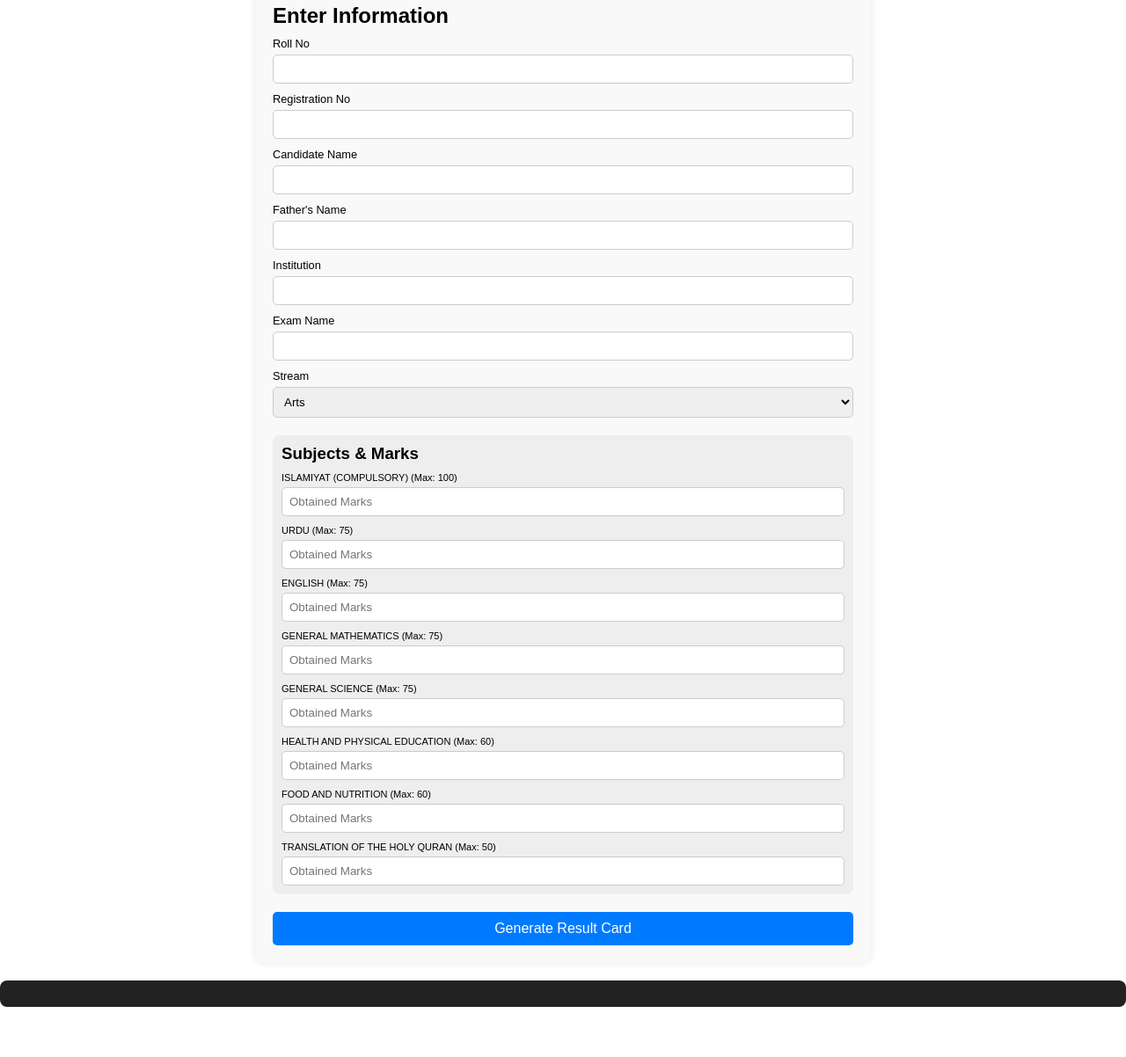
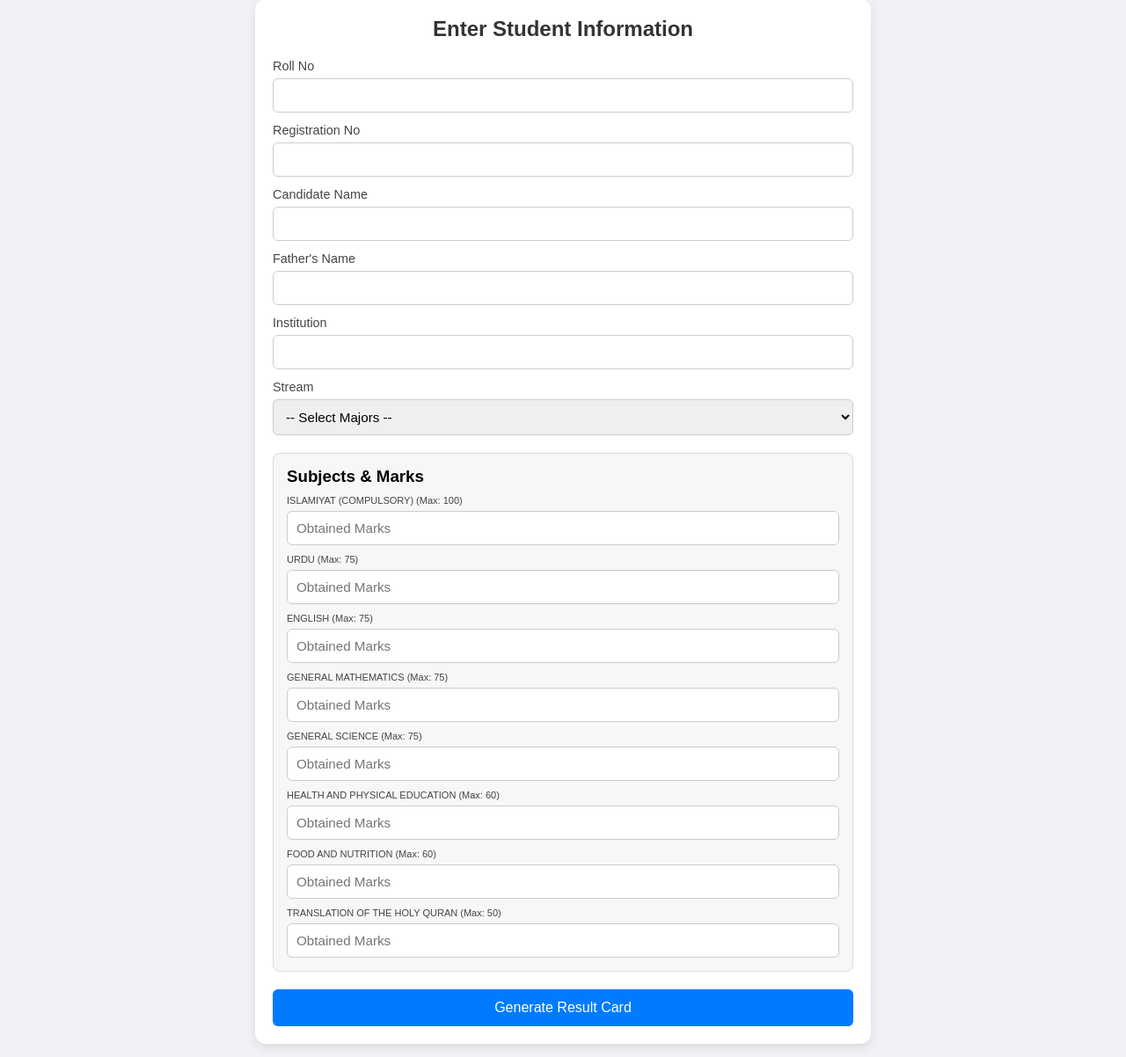
Before and after one commit to awais-2005/fakeResultCard, a plain HTML site: page index.html in a window 1280 px wide. Shown: the part 16-1218 px from the top of the page at 88% size. Before the commit the page ends 1161 px from the top, so only its background shows below. Drawn offline with Linux system fonts and the light colour scheme.

Commit message:
more fix like UI marks added Bio

```diff
--- a/index.html
+++ b/index.html
@@ -1,55 +1,135 @@
 <!DOCTYPE html>
 <html lang="en">
 <head>
-  <meta charset="UTF-8">
+  <meta name="viewport" content="width=device-width, initial-scale=1.0">
   <title>Student Result Input</title>
   <style>
-    *{ box-sizing: border-box; padding: 0; margin: 0;}
-    body { font-family: Arial, sans-serif; width: 100%;}
-    form { max-width: 700px; margin: auto; background: #f9f9f9; padding: 20px; border-radius: 10px; box-shadow: 0px 0px 10px rgba(0,0,0,0.1);}
-    label { display: block; margin-top: 10px; font-size: 0.8rem;}
-    input, select { width: 100%; padding: 8px; margin-top: 5px; border: 1px solid #ccc; border-radius: 5px; }
-    .subject-inputs { margin-top: 20px; padding: 10px; background: #eee; border-radius: 8px; }
-    button { margin-top: 20px; padding: 10px; width: 100%; background: #007bff; color: white; border: none; border-radius: 5px; font-size: 16px; cursor: pointer; }
-    button:hover { background: #0056b3; }
-    pre { background: #222; color: #0f0; padding: 15px; border-radius: 8px; margin-top: 20px; white-space: pre-wrap;}
+    * {
+  box-sizing: border-box;
+  padding: 0;
+  margin: 0;
+}
+
+body {
+  font-family: Arial, sans-serif;
+  width: 100%;
+  background: #f0f2f5;
+  min-height: 100vh;
+  padding: 15px;
+  display: flex;
+  justify-content: center;
+}
+
+form {
+  width: 100%;
+  max-width: 700px;
+  background: #fff;
+  padding: 20px;
+  border-radius: 12px;
+  box-shadow: 0 4px 12px rgba(0,0,0,0.1);
+}
+
+h2 {
+  text-align: center;
+  margin-bottom: 20px;
+  color: #333;
+}
+
+label {
+  display: block;
+  margin-top: 12px;
+  font-size: 0.9rem;
+  color: #444;
+}
+
+input, select {
+  width: 100%;
+  padding: 10px;
+  margin-top: 6px;
+  border: 1px solid #ccc;
+  border-radius: 6px;
+  font-size: 0.95rem;
+  transition: border 0.2s ease;
+}
+
+input:focus, select:focus {
+  border-color: #007bff;
+  outline: none;
+}
+
+.subject-inputs {
+  margin-top: 20px;
+  padding: 15px;
+  background: #f7f7f7;
+  border-radius: 8px;
+  border: 1px solid #ddd;
+}
+
+button {
+  margin-top: 20px;
+  padding: 12px;
+  width: 100%;
+  background: #007bff;
+  color: white;
+  border: none;
+  border-radius: 6px;
+  font-size: 1rem;
+  cursor: pointer;
+  transition: background 0.3s ease;
+}
+
+button:hover {
+  background: #0056b3;
+}
+
+/* 📱 Mobile Optimization */
+@media (max-width: 600px) {
+  body {
+    padding: 10px;
+  }
+  h2 {
+    font-size: 1.1rem;
+  }
+  input, select, button {
+    font-size: 0.9rem;
+    padding: 8px;
+  }
+}
+
   </style>
 </head>
 <body>
 
   <form id="studentForm">
-    <h2>Enter Information</h2>
+    <h2>Enter Student Information</h2>
 
-    <label>Roll No</label>
-    <input type="text" name="rollNo" required>
+    <label for="rollNo">Roll No</label>
+    <input type="text" id="rollNo" name="rollNo" required>
 
-    <label>Registration No</label>
-    <input type="text" name="registrationNo" required>
+    <label for="registrationNo">Registration No</label>
+    <input type="text" id="registrationNo" name="registrationNo" required>
 
-    <label>Candidate Name</label>
-    <input type="text" name="name" required>
+    <label for="name">Candidate Name</label>
+    <input type="text" id="name" name="name" required>
 
-    <label>Father's Name</label>
-    <input type="text" name="fatherName" required>
+    <label for="fatherName">Father's Name</label>
+    <input type="text" id="fatherName" name="fatherName" required>
 
-    <label>Institution</label>
-    <input type="text" name="institution" required>
+    <label for="institution">Institution</label>
+    <input type="text" id="institution" name="institution" required>
 
-    <label>Exam Name</label>
-    <input type="text" name="examName" required>
-
-    <label>Stream</label>
+    <label for="streamSelect">Stream</label>
     <select id="streamSelect" name="stream" required>
+      <option value="">-- Select Majors --</option>
       <option value="arts">Arts</option>
-      <option value="science">Science</option>
+      <option value="computer">Computer Science</option>
+      <option value="biology">Biology</option>
     </select>
 
     <div class="subject-inputs" id="subjectsContainer"></div>
 
     <button type="submit">Generate Result Card</button>
   </form>
-
-  <pre id="output"></pre>
   <script src="logic.js"></script>
 </body>
 </html>
--- a/logic.js
+++ b/logic.js
@@ -11,7 +11,7 @@ const subjectList = {
         { name: "FOOD AND NUTRITION", max: 60 },
         { name: "TRANSLATION OF THE HOLY QURAN", max: 50 }
     ],
-    science: [
+    computer: [
         { name: "ISLAMIYAT (COMPULSORY)", max: 100 },
         { name: "URDU", max: 75 },
         { name: "ENGLISH", max: 75 },
@@ -20,6 +20,17 @@ const subjectList = {
         { name: "CHEMISTRY", max: 60 },
         { name: "-", max: 0 },
         { name: "COMPUTER SCIENCE", max: 50 },
+        { name: "TRANSLATION OF THE HOLY QURAN", max: 50 }
+    ],
+    biology: [
+        { name: "ISLAMIYAT (COMPULSORY)", max: 100 },
+        { name: "URDU", max: 75 },
+        { name: "ENGLISH", max: 75 },
+        { name: "MATHEMATICS", max: 75 },
+        { name: "PHYSICS", max: 60 },
+        { name: "CHEMISTRY", max: 60 },
+        { name: "-", max: 0 },
+        { name: "BIOLOGY", max: 60 },
         { name: "TRANSLATION OF THE HOLY QURAN", max: 50 }
     ]
 };
@@ -31,7 +42,7 @@ let student = {
     name: "",
     fatherName: "",
     institution: "",
-    examName: "",
+    examName: "MATRIC 9TH CLASS FIRST ANNUAL EXAMINATION 2025",
     subjects: []
 };
 
--- a/stylesheet.css
+++ b/stylesheet.css
@@ -1,74 +1,11 @@
-.bg_main
-{
-    background-image:url('Images/bg_main.jpg');
-    top:0px;
-}
-.Top_Banner
-{
-    height:124px;
-    background-image: url('Images/Top_Banner.jpg');
-    vertical-align: bottom;
-}
-.TopMenuStatucHoverStyle
-{
-    background-color:#9d7345;
-    color:White;
-    height:23px;
-}
- .RoundedPanelMain
-{
-	background-color:#cdb89b;
-}
-.HomePageChairmanMsg
-{
-    padding-right: 5px;
-	padding-left: 5px;
-	font-size: 8pt;
-	padding-bottom: 3px;
-	color: Navy;
-	padding-top: 3px;
-	font-family: Verdana;
-	text-align:justify;
-}
-.NoticeBoard
-{
-    background-color:#cc6600;
-    padding-right: 5px;
-    padding-left: 5px;
-    font-size: 10pt;
-    padding-bottom: 3px;
-    color: White;
-    padding-top: 7px;
-    padding-bottom: 7px;
-    font-family: Verdana;
-    font-weight: bold;
-    border:#cc6600 1px outset;
-}
-.NoticeBoardDetail
-{
-    vertical-align:top;
-    border:#cc6600 1px outset;
-    background-image: url('images/bg_1.jpg');
-}
-.RegistrationAdmission
-{
-    background-color:#006699;
-    padding-right: 5px;
-    padding-left: 5px;
-    font-size: 10pt;
-    padding-bottom: 3px;
-    color: White;
-    padding-top: 7px;
-    padding-bottom: 7px;
-    font-family: Verdana;
-    font-weight: bold;
-    border:#006699 1px outset;
-}
-.RegistrationAdmissionDetail
-{
-    vertical-align:top;
-    border:#006699 1px outset;
-    background-image: url('images/bg_1.jpg');
+body {
+    font-family: Arial, sans-serif;
+    background-color: #f4f4f4;
+    margin-top: 50vh;
+    margin-left: 38%;
+    transform: translate(-50%, -50%);
+    padding: 0;
+    padding: 20px;
 }
 
 .FamilyTop
```
Also changed, not shown: resultCard.html (+0 -1 lines).
